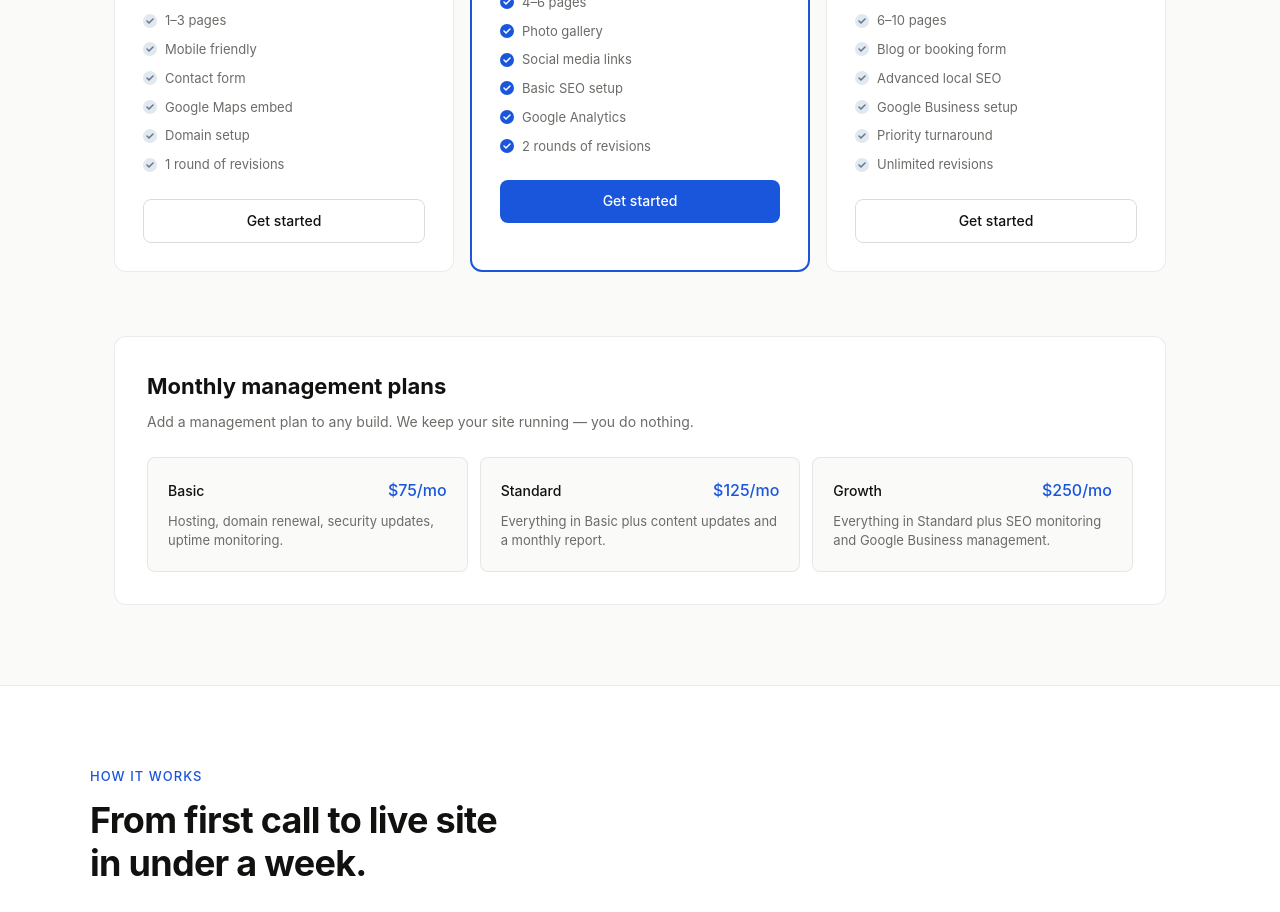
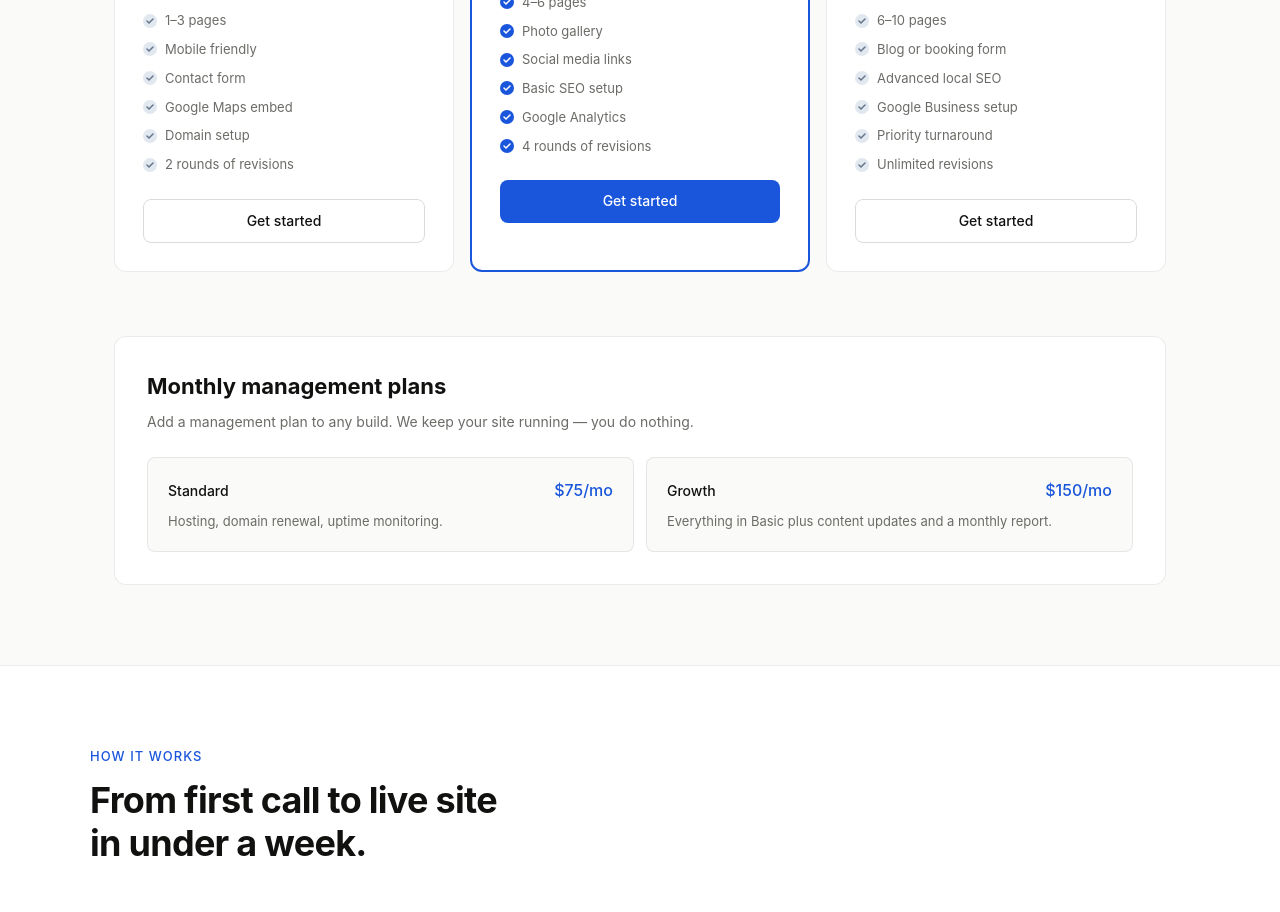
Before and after one commit to StudyFlashForge/frederickwebco, a Next.js app in the folder frederickwebco/frederickwebco/: page / in a window 1280 px wide. Shown: the part 1960-2872 px from the top of the page. Built offline with nearby package versions, Linux system fonts and the light colour scheme.

Commit message:
Update Pricing.tsx

```diff
--- a/frederickwebco/frederickwebco/components/Pricing.tsx
+++ b/frederickwebco/frederickwebco/components/Pricing.tsx
@@ -1,15 +1,14 @@
 'use client'
 
 const plans = [
-  { name: 'Starter', price: '$499', desc: 'Get your business online fast with a clean, simple site.', features: ['1–3 pages', 'Mobile friendly', 'Contact form', 'Google Maps embed', 'Domain setup', '1 round of revisions'], featured: false },
-  { name: 'Standard', price: '$749', desc: 'A complete web presence for your business.', features: ['4–6 pages', 'Photo gallery', 'Social media links', 'Basic SEO setup', 'Google Analytics', '2 rounds of revisions'], featured: true },
+  { name: 'Starter', price: '$499', desc: 'Get your business online fast with a clean, simple site.', features: ['1–3 pages', 'Mobile friendly', 'Contact form', 'Google Maps embed', 'Domain setup', '2 rounds of revisions'], featured: false },
+  { name: 'Standard', price: '$749', desc: 'A complete web presence for your business.', features: ['4–6 pages', 'Photo gallery', 'Social media links', 'Basic SEO setup', 'Google Analytics', '4 rounds of revisions'], featured: true },
   { name: 'Business', price: '$1,099', desc: 'For businesses ready to grow their online presence.', features: ['6–10 pages', 'Blog or booking form', 'Advanced local SEO', 'Google Business setup', 'Priority turnaround', 'Unlimited revisions'], featured: false },
 ]
 
 const management = [
-  { tier: 'Basic', price: '$75/mo', desc: 'Hosting, domain renewal, security updates, uptime monitoring.' },
-  { tier: 'Standard', price: '$125/mo', desc: 'Everything in Basic plus content updates and a monthly report.' },
-  { tier: 'Growth', price: '$250/mo', desc: 'Everything in Standard plus SEO monitoring and Google Business management.' },
+  { tier: 'Standard', price: '$75/mo', desc: 'Hosting, domain renewal, uptime monitoring.' },
+  { tier: 'Growth', price: '$150/mo', desc: 'Everything in Basic plus content updates and a monthly report.' },
 ]
 
 export default function Pricing() {
```
